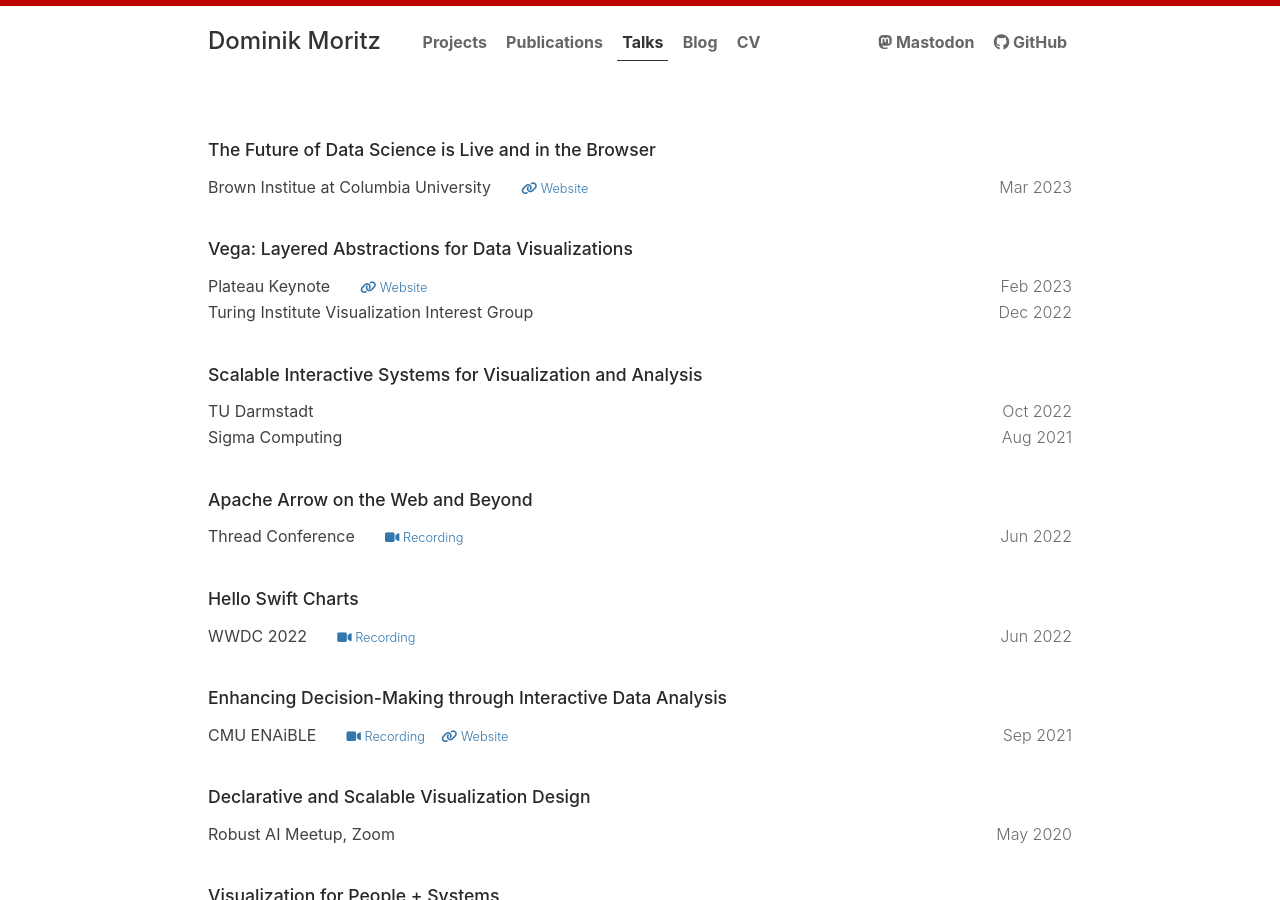
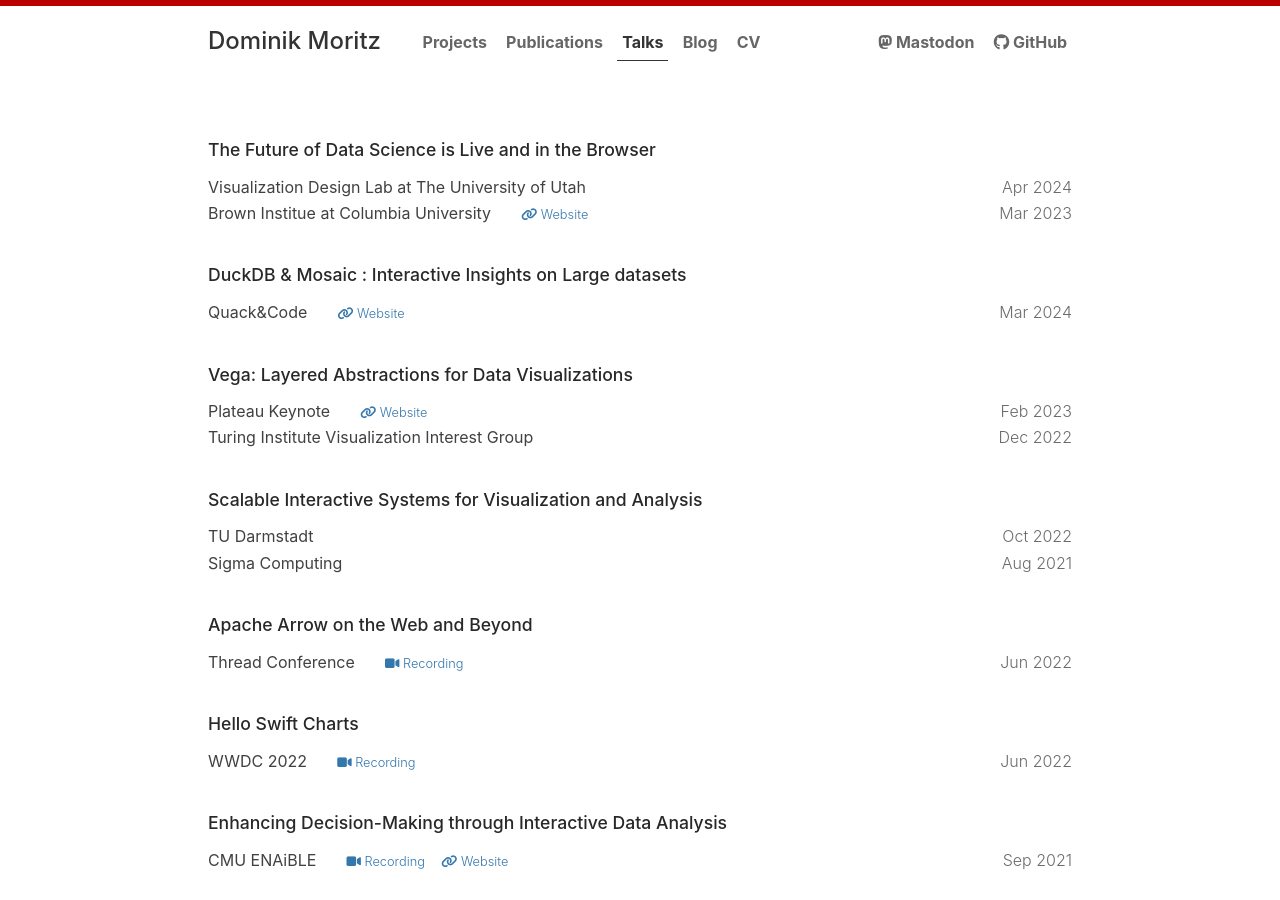
Before and after one commit to domoritz/domoritz.github.io, a Jekyll site: the page built from talks.md, in a window 1280 px wide and 900 px high. Built offline with Jekyll 4.4.1, drawn with Linux system fonts in a browser that asks for light colours.

Commit message:
talks, teaching, and hide refs in cv

```diff
--- a/_data/talks.yml
+++ b/_data/talks.yml
@@ -1,3 +1,10 @@
+- title: "The Future of Data Science is Live and in the Browser"
+  location: Visualization Design Lab at The University of Utah
+  date: 2024-04-03
+- title: "DuckDB & Mosaic : Interactive Insights on Large datasets"
+  location: Quack&Code
+  url: https://www.youtube.com/watch?v=I1PiPXgt3gY
+  date: 2024-03-14
 - title: "The Future of Data Science is Live and in the Browser"
   location: Brown Institue at Columbia University
   url: https://brown.columbia.edu/event/dom-moritz/
--- a/_data/teaching.yml
+++ b/_data/teaching.yml
@@ -1,3 +1,7 @@
+- title: "Programming Usable Interfaces (PUI)"
+  location: Carnegie Mellon University
+  role: Instructor
+  year: 2024
 - title: "Data Visualization"
   location: Carnegie Mellon University
   role: Instructor
--- a/cv.html
+++ b/cv.html
@@ -273,7 +273,7 @@
 {% endfor %} -->
 
 
-<h2>References</h2>
+<!-- <h2>References</h2>
 
 <div class="refs">
   <p>
@@ -311,6 +311,6 @@
     <i>Northwestern University</i><br/>
     <a href="https://psychology.northwestern.edu/people/faculty/core/profiles/steven-franconeri.html">psychology.northwestern.edu/people/faculty/core/profiles/steven-franconeri.html</a>
   </p>
-</div>
+</div> -->
 
 </section>
```
